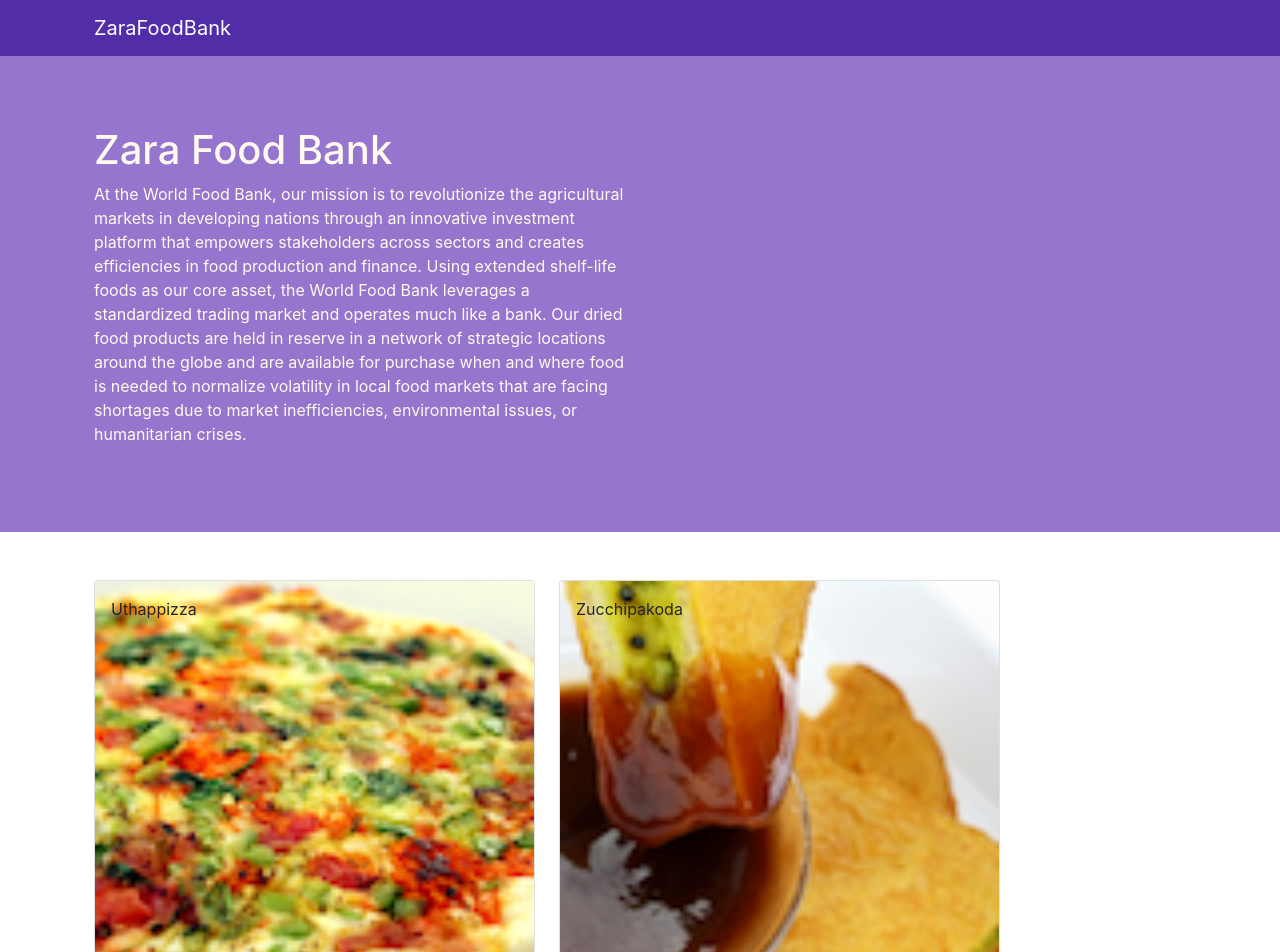
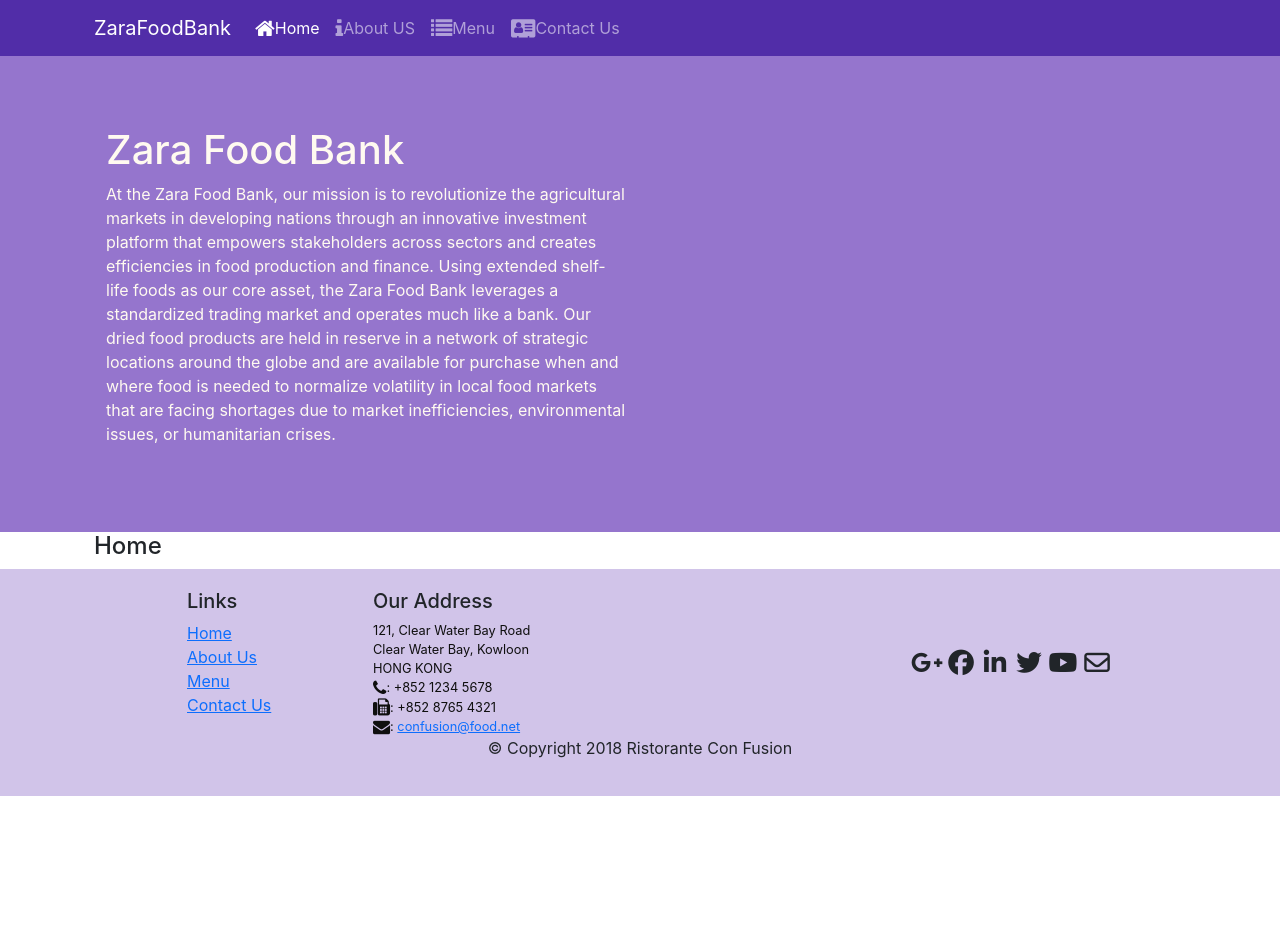
Before and after one commit to kakther/zarafoodbank, a React (Create React App) app: page /home in a window 1280 px wide. Shown: the top 952 px of the page. After the commit the page ends 800 px from the top, so only its background shows below. Built offline with nearby package versions, Linux system fonts and the light colour scheme.

Commit message:
Added Ract Router

```diff
--- a/package.json
+++ b/package.json
@@ -10,6 +10,7 @@
     "react": "^17.0.2",
     "react-dom": "^17.0.2",
     "react-popper": "^2.2.5",
+    "react-router-dom": "^5.3.0",
     "react-scripts": "4.0.3",
     "reactstrap": "^8.10.0",
     "web-vitals": "^2.1.2"
--- a/src/App.js
+++ b/src/App.js
@@ -1,13 +1,17 @@
 import React, { Component } from 'react';
 import Main from './components/MainComponent';
 import './App.css';
+import { BrowserRouter } from 'react-router-dom'
 class App extends Component{
 
   render() {
   return(
-    <div className="Main">
-      <Main/>
-    </div>
+    <BrowserRouter>
+      <div>
+        <Main/>
+      </div>
+    </BrowserRouter>
+
   );
 }
 }
--- a/src/components/FooterComponent.js
+++ b/src/components/FooterComponent.js
@@ -1,5 +1,5 @@
 import React from 'react';
-
+import { Link } from 'react-router-dom';
 function Footer(props) {
     return(
         <div className="footer">
@@ -8,10 +8,10 @@ function Footer(props) {
                     <div className="col-4 offset-1 col-sm-2">
                         <h5>Links</h5>
                         <ul className="list-unstyled">
-                            <li><a href="#">Home</a></li>
-                            <li><a href="#">About</a></li>
-                            <li><a href="#">Menu</a></li>
-                            <li><a href="contactus.html">Contact</a></li>
+                            <li><Link href="/home">Home</Link></li>
+                            <li><Link href="/aboutus">About Us</Link></li>
+                            <li><Link href="/menu">Menu</Link></li>
+                            <li><Link href="/contactus">Contact Us</Link></li>
                         </ul>
                     </div>
                     <div className="col-7 col-sm-5">
--- a/src/components/HeaderComponent.js
+++ b/src/components/HeaderComponent.js
@@ -1,22 +1,63 @@
 import React, {Component} from 'react';
-import { Navbar, NavbarBrand, Jumbotron } from 'reactstrap';
+import { Navbar, NavbarBrand, Nav, NavbarToggler, Collapse, NavItem, Jumbotron } from 'reactstrap';
+import { NavLink } from 'react-router-dom';
 
 class Header extends Component {
+
+    constructor(props) {
+        super(props);
+        this.state = {
+            isNavOpen: false,
+        }
+    }
+
+    toggleNav() {
+        this.setState({
+            isNavOpen: !this.state.isNavOpen
+         });
+    }
     render() {
         return (
             <>
-                <Navbar className="navbar-dark">
+                <Navbar dark expand="md">
                     <div className="container">
-                        <NavbarBrand href="/">ZaraFoodBank</NavbarBrand>
+                        <NavbarToggler onClick={this.toggleNav} />
+                        <NavbarBrand  className="mr-auto" href="/">
+                            ZaraFoodBank
+                        </NavbarBrand>
+                            <Collapse isOpen={this.state.isNavOpen} navbar >
+                                <Nav navbar>
+                                    <NavItem>
+                                        <NavLink className="nav-link" to="/home">
+                                            <span className="fa fa-home fa-lg"></span>Home
+                                        </NavLink>
+                                    </NavItem>
+                                    <NavItem>
+                                        <NavLink className="nav-link" to="/aboutus">
+                                            <span className="fa fa-info fa-lg"></span>About US
+                                        </NavLink>
+                                    </NavItem>
+                                    <NavItem>
+                                        <NavLink className="nav-link" to="/menu">
+                                            <span className="fa fa-list fa-lg"></span>Menu
+                                        </NavLink>
+                                    </NavItem>
+                                    <NavItem>
+                                        <NavLink className="nav-link" to="/contactus">
+                                            <span className="fa fa-address-card fa-lg"></span>Contact Us
+                                        </NavLink>
+                                    </NavItem>
+                                </Nav>
+                        </Collapse>
                     </div>
                 </Navbar>
                 <Jumbotron>
                     <div className="container">
-                        <div className="row">
+                        <div className="row row-header">
                             <div className="col-12 col-sm-6">
                                 <h1>Zara Food Bank</h1>
-                                <p>At the World Food Bank, our mission is to revolutionize the agricultural markets in developing nations through an innovative investment platform that empowers stakeholders across sectors and creates efficiencies in food production and finance. Using extended shelf-life foods as our core asset, the World Food Bank leverages a standardized trading market and operates much like a bank. Our dried food products are held in reserve in a network of strategic locations around the globe and are available for purchase when and where food is needed to normalize volatility in local food markets that are facing shortages due to market inefficiencies, environmental issues, or humanitarian crises.
-
+                                <p>
+                                    At the Zara Food Bank, our mission is to revolutionize the agricultural markets in developing nations through an innovative investment platform that empowers stakeholders across sectors and creates efficiencies in food production and finance. Using extended shelf-life foods as our core asset, the Zara Food Bank leverages a standardized trading market and operates much like a bank. Our dried food products are held in reserve in a network of strategic locations around the globe and are available for purchase when and where food is needed to normalize volatility in local food markets that are facing shortages due to market inefficiencies, environmental issues, or humanitarian crises.
                                 </p>
                             </div>
                         </div>
--- /dev/null
+++ b/src/components/HomeComponent.js
@@ -0,0 +1,11 @@
+import React from 'react';
+
+function Home(props) {
+    return(
+        <div className="container">
+            <h4>Home</h4>
+        </div>
+    )
+}
+
+export default Home;
--- a/src/components/MainComponent.js
+++ b/src/components/MainComponent.js
@@ -4,6 +4,8 @@ import DishDetail from './DishdetailComponent';
 import {DISHES} from '../shared/dishes';
 import Header from './HeaderComponent';
 import Footer from './FooterComponent';
+import Home from './HomeComponent';
+import { Switch, Route, Redirect} from 'react-router-dom'
 
 
 class Main extends Component{
@@ -18,19 +20,23 @@ class Main extends Component{
   }
 
 
-  onDishSelect(dishId) {
-    this.setState({selectedDish: dishId});
-  }
+
 
   render() {
+
+    const HomePage = () => {
+      return(
+        < Home />
+      )
+    }
   return(
     <div>
       <Header />
-      <Menu dishes={this.state.dishes}
-          onClick={(dishId) => this.onDishSelect(dishId)}/>
-      <DishDetail
-          dish={this.state.dishes.filter((dish) => dish.id === this.state.selectedDish)}
-      />
+      <Switch>
+        <Route path="/home" component={HomePage} />
+        <Route exact path="/menu" component={() => <Menu dishes={this.state.dishes}/>} />
+        <Redirect to="/home" />
+      </Switch>
       <Footer />
     </div>
   );
--- a/src/components/MenuComponent.js
+++ b/src/components/MenuComponent.js
@@ -3,7 +3,7 @@ import { Card, CardImgOverlay, CardTitle, CardImg } from 'reactstrap';
 
    function RenderMenuItem({dish, onClick}) {
      return(
-      <Card onClick={() => onClick(dish.id)}>
+      <Card>
       <CardImgOverlay>
         <CardTitle>{dish.name}</CardTitle>
       </CardImgOverlay>
```
Also changed, not shown: 1 other file (tests, documents, lock files or other folders).
